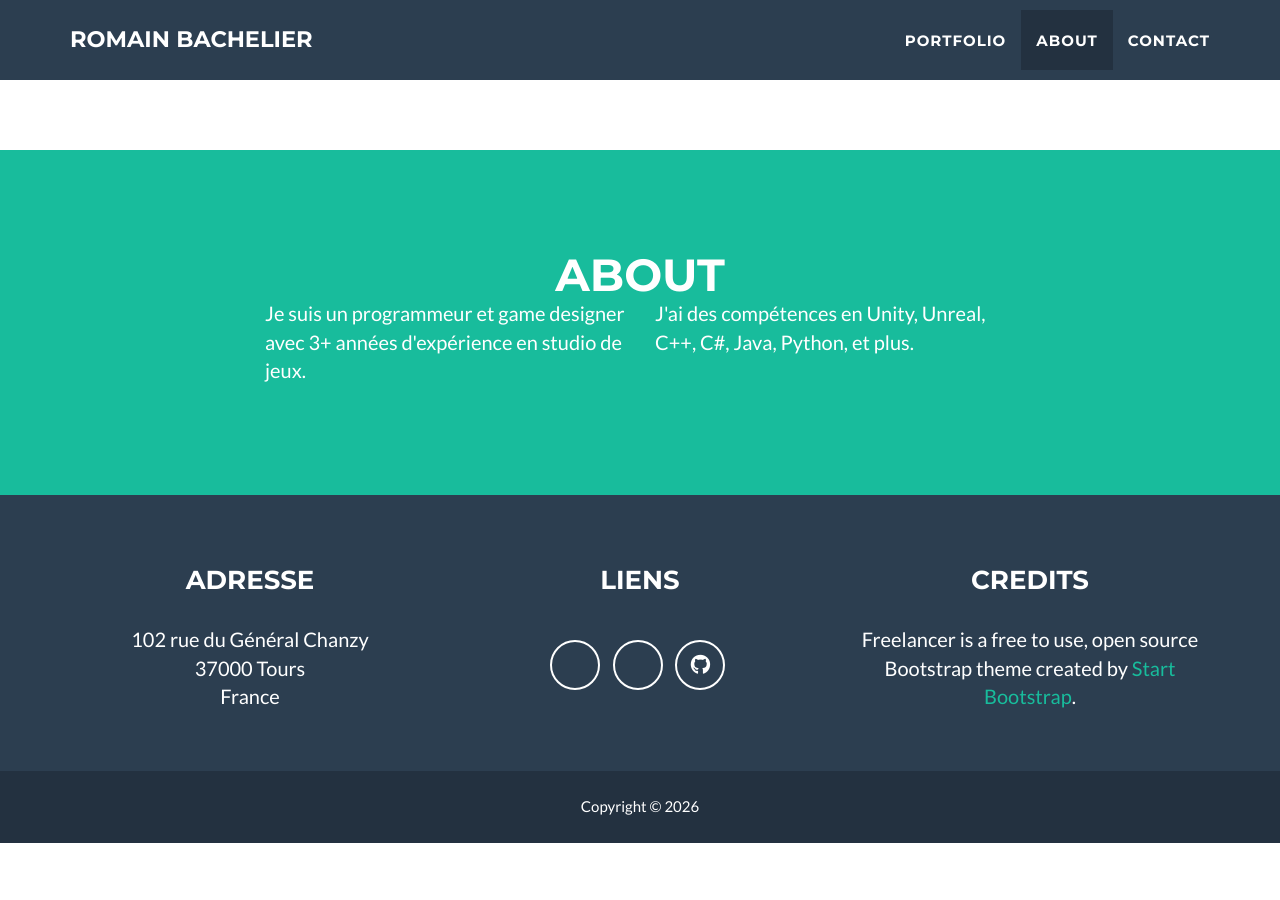
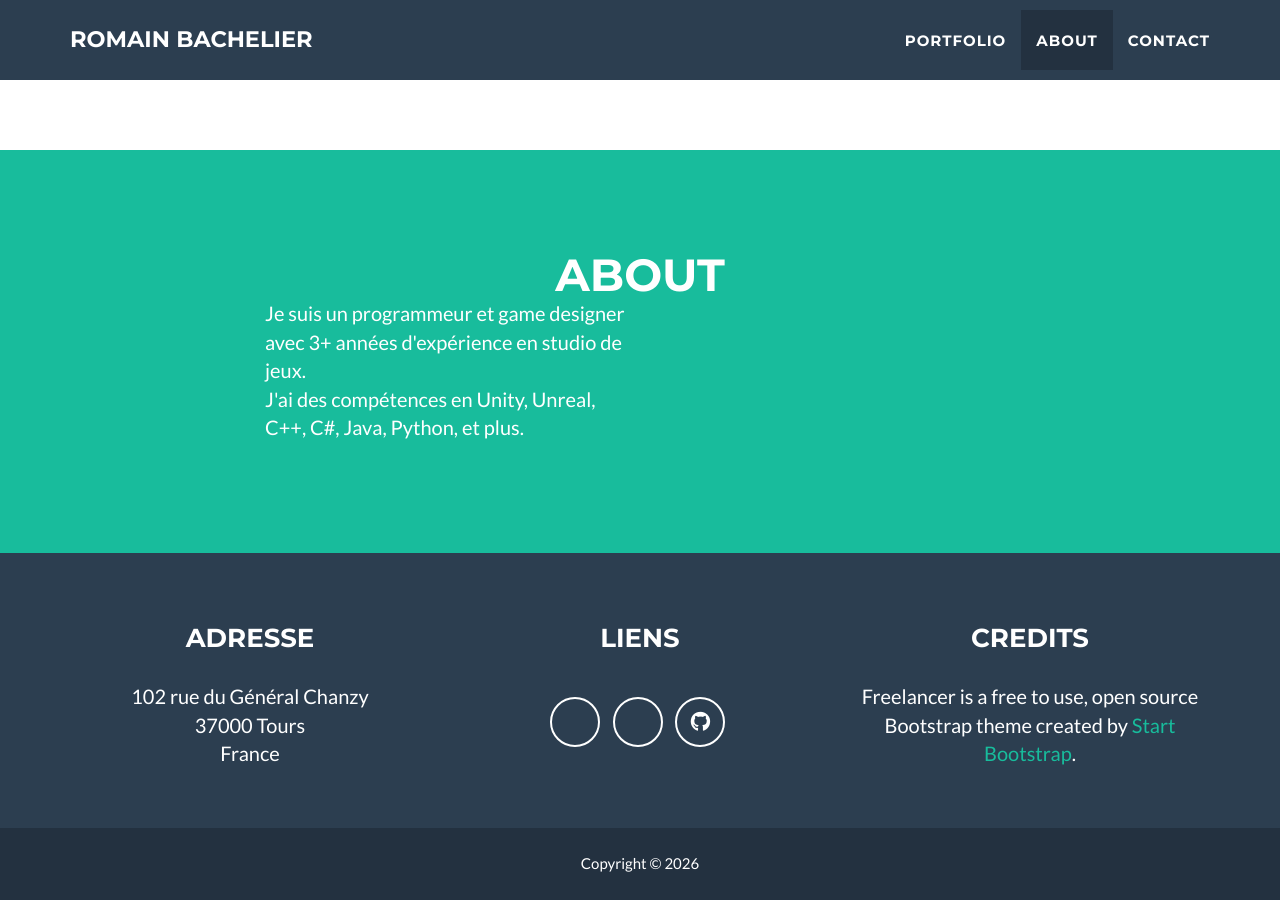
Before and after one commit to Betshet/betshet.github.io, a Jekyll site: the page built from _posts/2014-07-18-project-1.markdown, in a window 1280 px wide and 900 px high, scrolled down 1522 px. Built offline with Jekyll 4.4.1, drawn with Linux system fonts in a browser that asks for light colours; before the commit the page ends 2365 px from its top, so only the background shows below that.

Commit message:
Update about.html

```diff
--- a/_includes/about.html
+++ b/_includes/about.html
@@ -8,10 +8,7 @@
     </div>
     <div class="row">
       <div class="col-lg-4 col-lg-offset-2">
-        <p>Je suis un programmeur et game designer avec 3+ années d'expérience en studio de jeux.</p>
-      </div>
-      <div class="col-lg-4">
-        <p>J'ai des compétences en Unity, Unreal, C++, C#, Java, Python, et plus.</p>
+        <p>Je suis un programmeur et game designer avec 3+ années d'expérience en studio de jeux.</br> J'ai des compétences en Unity, Unreal, C++, C#, Java, Python, et plus.</p>
       </div>
     </div>
   </div>
```
